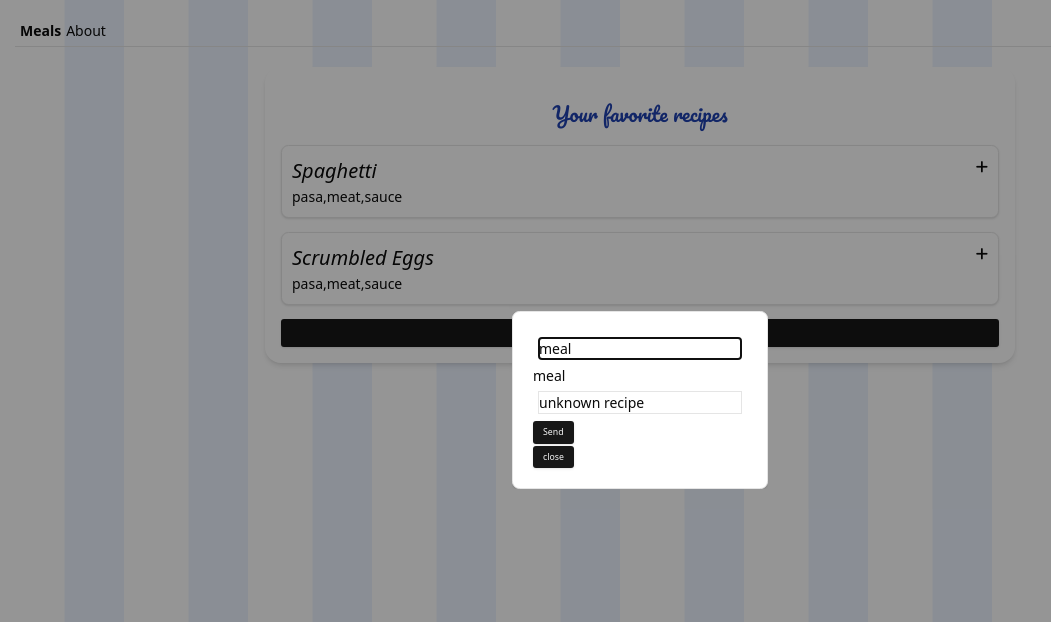
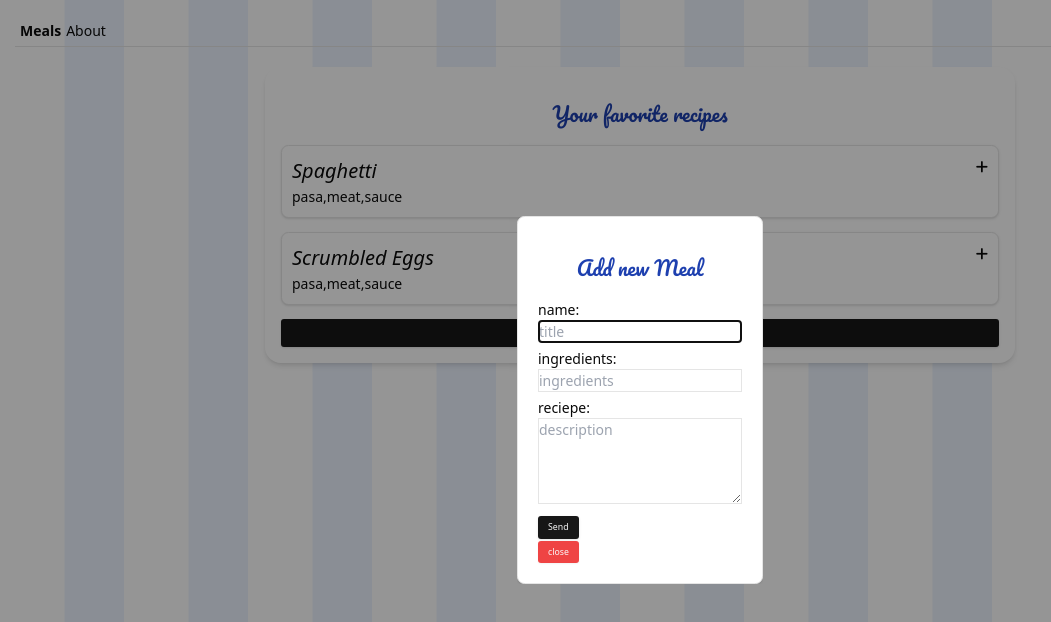
Before and after one commit to graqu/Recipes-react, a React (Vite) app: page /meals in a window 1280 px wide. Both pictures are taken after a click on the button "Add new". Shown: the top 622 px of the page, without its empty margins (0-1051 px from the left). Built offline with nearby package versions, Linux system fonts and the light colour scheme.

Commit message:
add meal feature with form reset

```diff
--- a/src/components/AddMealForm.tsx
+++ b/src/components/AddMealForm.tsx
@@ -7,18 +7,18 @@ const AddMealForm: React.FunctionComponent<{ onAdd: (data: {}) => void }> = (
   const {
     register,
     handleSubmit,
-    watch,
     formState: { errors },
+    reset,
   } = useForm({
     defaultValues: {
-      title: 'meal',
-      description: 'unknown recipe',
+      title: '',
+      ingredients: '',
+      description: '',
     },
   });
 
-  const title = watch('title');
-
-  const submitHandler = (data) => {
+  const submitHandler = (data: {}) => {
+    reset();
     props.onAdd(data);
   };
 
@@ -28,25 +28,42 @@ const AddMealForm: React.FunctionComponent<{ onAdd: (data: {}) => void }> = (
         submitHandler(data);
       })}
     >
+      <label htmlFor="title">name:</label>
       <input
-        className="block border m-2"
+        className="block border mb-2"
         {...register('title', { required: 'this is required' })}
         placeholder="title"
       />
-      <p>{title}</p>
-      <p>{errors.title?.message}</p>
+      <p className="text-[tomato]">{errors.title?.message}</p>
+      <label htmlFor="ingredients">ingredients:</label>
       <input
-        className="block border m-2"
+        className="block border mb-2"
+        {...register('ingredients', {
+          required: 'this is required',
+          minLength: {
+            value: 3,
+            message: 'use more than 3 letters',
+          },
+          maxLength: 150,
+        })}
+        placeholder="ingredients"
+      />
+      <p className="text-[tomato]">{errors.ingredients?.message}</p>
+      <label htmlFor="description">reciepe:</label>
+      <textarea
+        className="block border mb-4 w-full"
         {...register('description', {
           required: 'this is required',
           minLength: {
             value: 4,
             message: 'that one needs more than 4 letters',
           },
+          maxLength: 250,
         })}
         placeholder="description"
+        rows={4}
       />
-      <p>{errors.description?.message}</p>
+      <p className="text-[tomato]">{errors.description?.message}</p>
       <Button type="submit">Send</Button>
     </form>
   );
--- a/src/components/Modal.tsx
+++ b/src/components/Modal.tsx
@@ -12,7 +12,9 @@ const Modal: React.FunctionComponent = forwardRef((props, ref) => {
     <dialog className={styles.dialog} ref={ref}>
       <Card className="p-[20px]">
         {props.children}
-        <Button onClick={info}>close</Button>
+        <Button variant="destructive" onClick={info}>
+          close
+        </Button>
       </Card>
     </dialog>
   );
--- a/src/routes/meals.lazy.tsx
+++ b/src/routes/meals.lazy.tsx
@@ -31,14 +31,17 @@ function Index() {
   const addModal = useRef();
 
   const addMealHandler = (data) => {
-    const id = data.title + Math.floor(Math.random() * 999);
+    const id =
+      data.title +
+      Math.floor(Math.random() * 999) +
+      Math.floor(Math.random() * 9);
 
     setMealsList((prevState) => [
       ...prevState,
       {
         id: id,
         name: data.title,
-        ingredients: ['pasa,meat,sauce'],
+        ingredients: data.ingredients,
         reciepe: data.description,
       },
     ]);
@@ -58,6 +61,7 @@ function Index() {
         Add new
       </Button>
       <Modal ref={addModal}>
+        <TheHeading>Add new Meal</TheHeading>
         <AddMealForm onAdd={addMealHandler} />
       </Modal>
     </>
```
